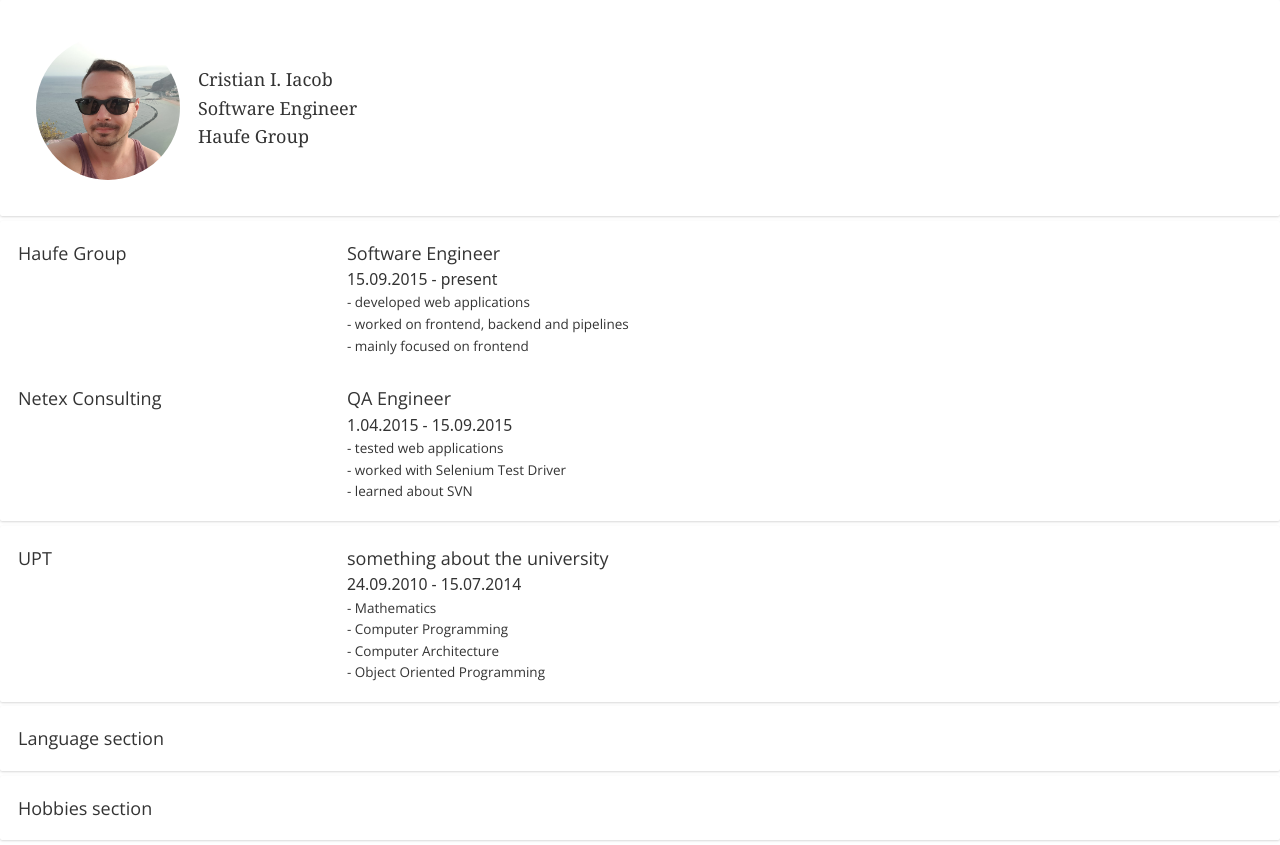
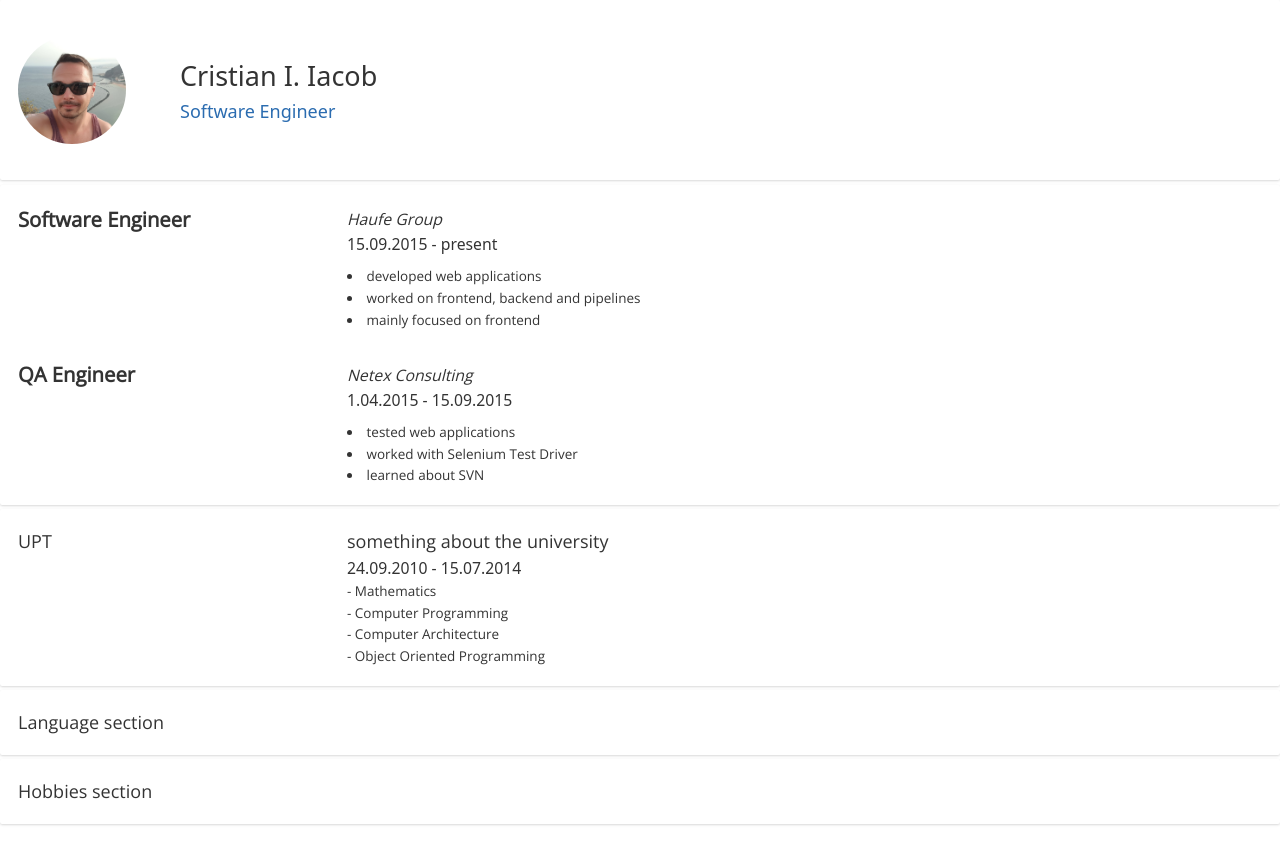
Before and after one commit to CristianIacob/resume, a Next.js app: page / in a window 1280 px wide. Built offline with nearby package versions, Linux system fonts and the light colour scheme.

Commit message:
change style of personal info and work experience

```diff
--- a/components/Experience/index.jsx
+++ b/components/Experience/index.jsx
@@ -1,25 +1,36 @@
 import React from "react";
 import Group from "../Group";
 
-const Company = (props) => {
-  return <h1 className="text-base md:w-1/4">{props.name}</h1>;
+const Position = (props) => {
+  return (
+    <div className='flex flex-row w-full items-center md:w-1/4'>
+      <h1 className='text-base text-lg font-bold'>{props.name}</h1>
+      <h4 className='flex text-xs font-sans mt-1 items-center ml-4 h-full sm:hidden'>
+        {props.startDate} - {props.endDate}
+      </h4>
+    </div>
+  );
 };
 
 const Responsabilities = (props) => {
-  return props.data.map((responsability, i) => {
-    return (
-      <span key={`responsability-${i}`} className="text-xs">
-        - {responsability}
-      </span>
-    );
-  });
+  return (
+    <ul className='text-xs mt-2'>
+      {props.data.map((responsability, i) => {
+        return (
+          <li key={`responsability-${i}`} className='list-inside list-disc'>
+            {responsability}
+          </li>
+        );
+      })}
+    </ul>
+  );
 };
 
 const Job = (props) => {
   return (
-    <section className="flex flex-col md:ml-4">
-      <h2 className="text-base">{props.position}</h2>
-      <h4 className="text-sm font-sans">
+    <section className='flex flex-col md:ml-4'>
+      <h2 className='text-sm italic mt-1 '>{props.company}</h2>
+      <h4 className='text-sm font-sans hidden sm:block'>
         {props.startDate} - {props.endDate}
       </h4>
       <Responsabilities data={props.responsabilities} />
@@ -31,14 +42,14 @@ function Experience(props) {
   const workplaces = props.data;
   return (
     <Group>
-      <section className="w-full flex flex-col items-start">
+      <section className='w-full flex flex-col items-start'>
         {workplaces.map((work, i) => {
           return (
             <section
               key={`workplace-${i}`}
               className={`flex w-full text-left items-start flex-col md:flex-row${i < workplaces.length - 1 ? " mb-6" : ""}`}>
-              <Company name={work.company} />
-              <Job position={work.position} startDate={work.startDate} endDate={work.endDate} responsabilities={work.responsabilities} />
+              <Position name={work.position} startDate={work.startDate} endDate={work.endDate} />
+              <Job company={work.company} startDate={work.startDate} endDate={work.endDate} responsabilities={work.responsabilities} />
             </section>
           );
         })}
--- a/components/PersonalInfo/index.jsx
+++ b/components/PersonalInfo/index.jsx
@@ -11,12 +11,11 @@ function PersonalInfo(props) {
   const { name, title, workplace } = props.data;
   return (
     <Group>
-      <section className='w-full flex flex-col items-center px-4 py-4 md:flex-row lg:flex-row'>
-        <img className='w-32 h-32 md:w-36 md:h-36 lg:w-36 lg:h-36 object-cover object-center rounded-full' src={`/profile.jpg`} />
-        <section className='flex flex-col items-center md:items-start md:ml-4 font-serif mt-4 md:mt-0'>
-          <span>{name}</span>
-          <span>{title}</span>
-          <span>{workplace}</span>
+      <section className='w-full flex items-center py-4 md:flex-row lg:flex-row'>
+        <img className='w-24 h-24 md:w-36 md:h-36 lg:w-36 lg:h-36 object-cover object-center rounded-full' src={`/profile.jpg`} />
+        <section className='flex flex-col ml-8 items-center md:items-start md:ml-12 font-serif md:mt-0'>
+          <h1 className='text-2xl font-sans font-medium'>{name}</h1>
+          <span className='text-base font-sans text-blue-700'>{title}</span>
         </section>
       </section>
     </Group>
```
